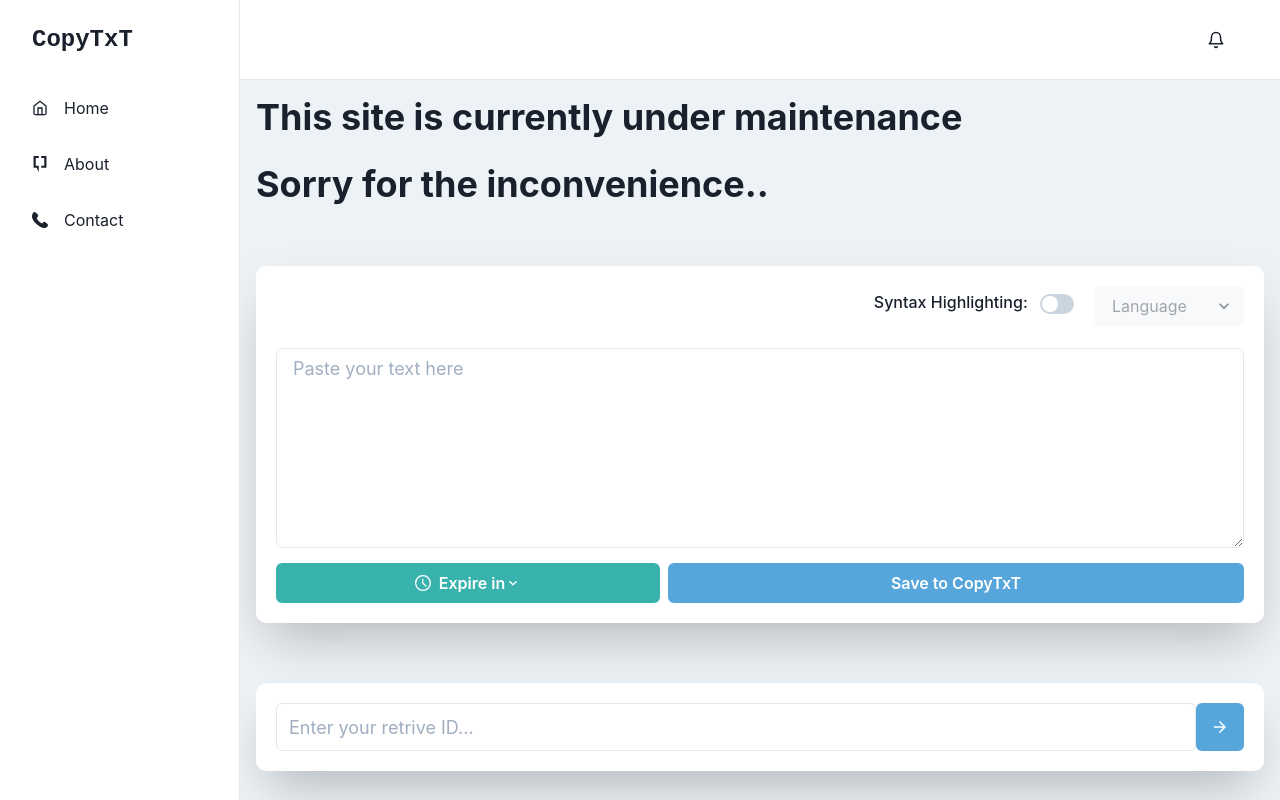
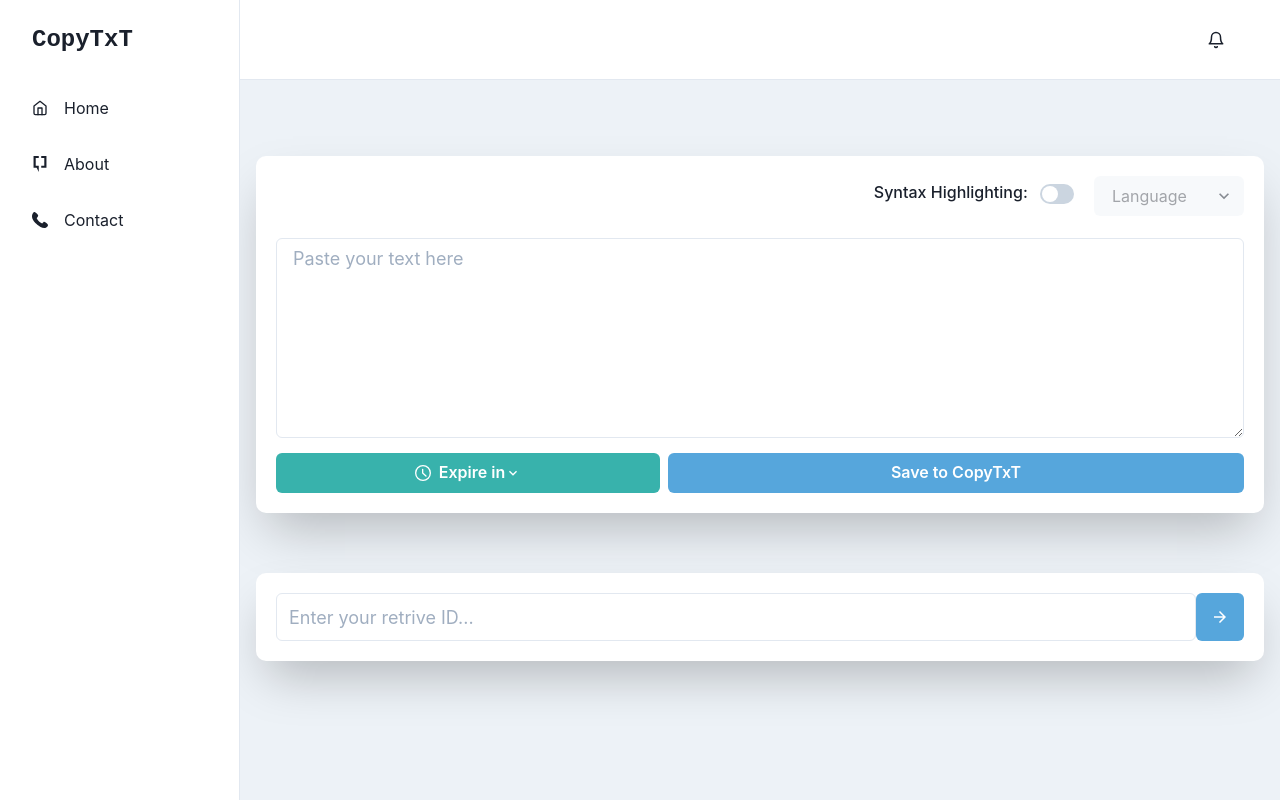
Before and after one commit to jeswanthmukesh20/online-clipboard, a React (Create React App) app in the folder frontend/: page / in a window 1280 px wide. Built offline with nearby package versions, Linux system fonts and the light colour scheme.

Commit message:
removed the heading

```diff
--- a/frontend/src/Pages/Home/home.jsx
+++ b/frontend/src/Pages/Home/home.jsx
@@ -4,7 +4,6 @@
 import RetriveContainer from '../../components/RetriveContainer'
 import TextContainer from '../../components/TextContainer'
 import Breakpoints from '../../components/Breakpoints'
-import { Heading } from '@chakra-ui/react'
 import  {
     useLocation
 } from "react-router-dom";
@@ -198,7 +197,7 @@
         return (
             <div className="App">
                 <Seo/>
-                {(!this.state.path) ? <><Heading>This site is currently under maintenance</Heading><br/><Heading>Sorry for the inconvenience..</Heading> <TextContainer
+                {(!this.state.path) ? <><TextContainer
                     setState={this.update}
                     breakpoints={Breakpoints}
                     state={this.state}
```
